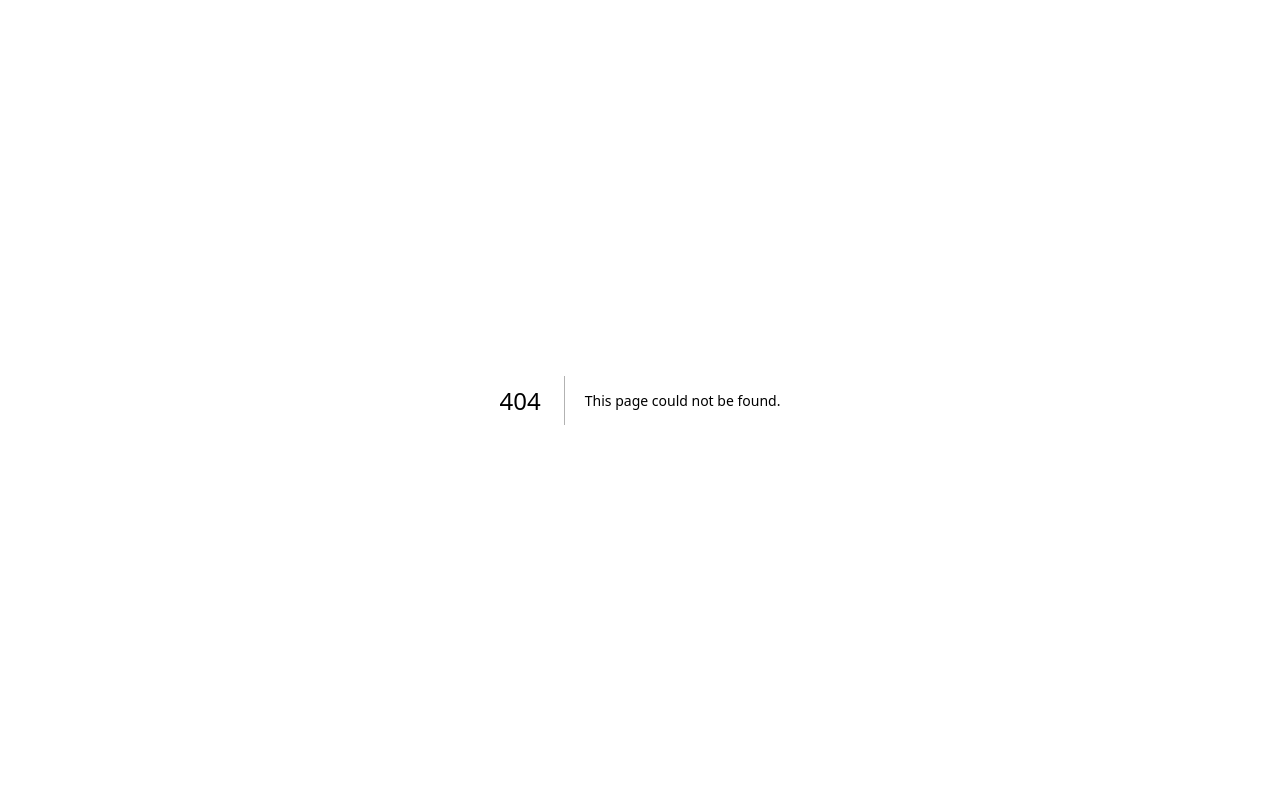
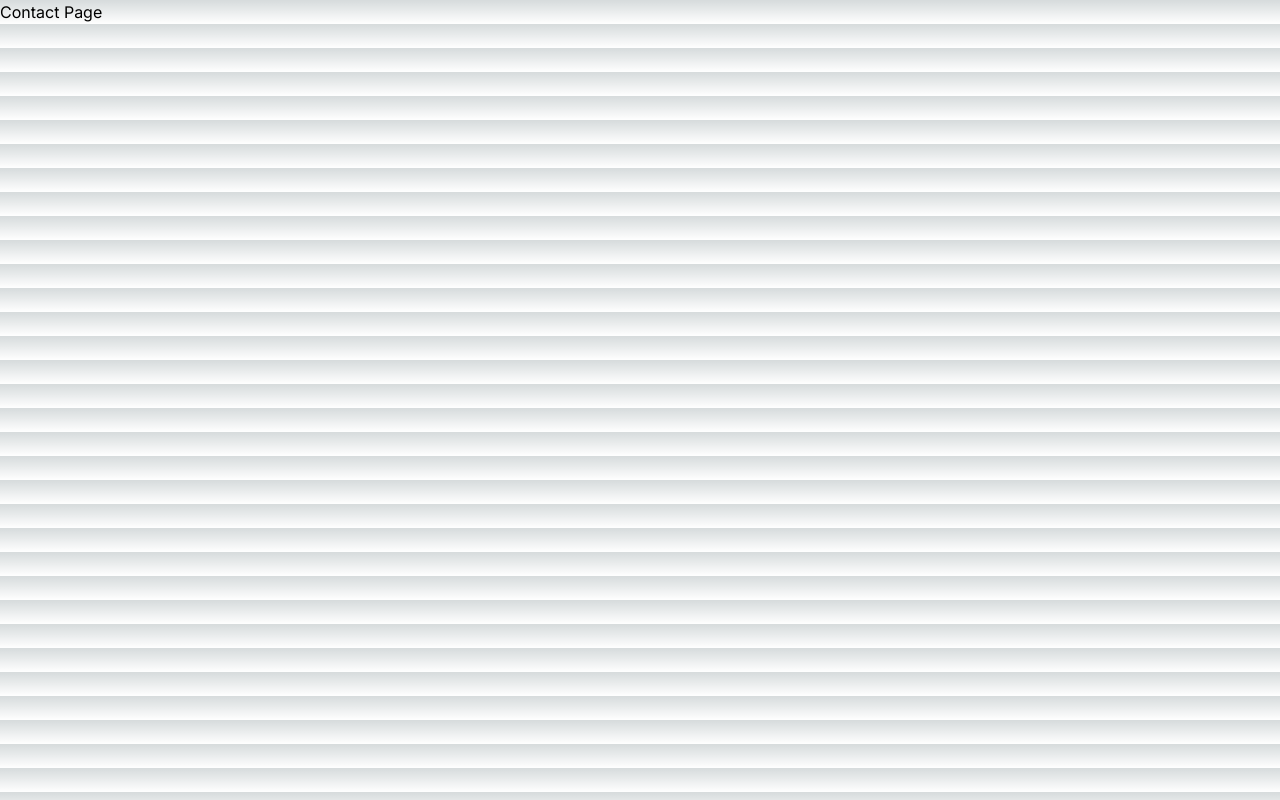
Before and after one commit to hasibahamedsakib/BlogBuzz, a Next.js app: page /contact in a window 1280 px wide. Before the commit this address had no page. Built offline with nearby package versions, Linux system fonts and the light colour scheme.

Commit message:
added contact page

```diff
--- a/src/app/Components/Contact/Contact.jsx
+++ /dev/null
@@ -1,11 +0,0 @@
-import React from "react";
-
-const Contact = () => {
-  return (
-    <div>
-      <h1>Contact page.</h1>
-    </div>
-  );
-};
-
-export default Contact;
--- /dev/null
+++ b/src/app/contact/page.jsx
@@ -0,0 +1,11 @@
+import React from "react";
+
+const ContactPage = () => {
+  return (
+    <div>
+      <h1>Contact Page</h1>
+    </div>
+  );
+};
+
+export default ContactPage;
```
